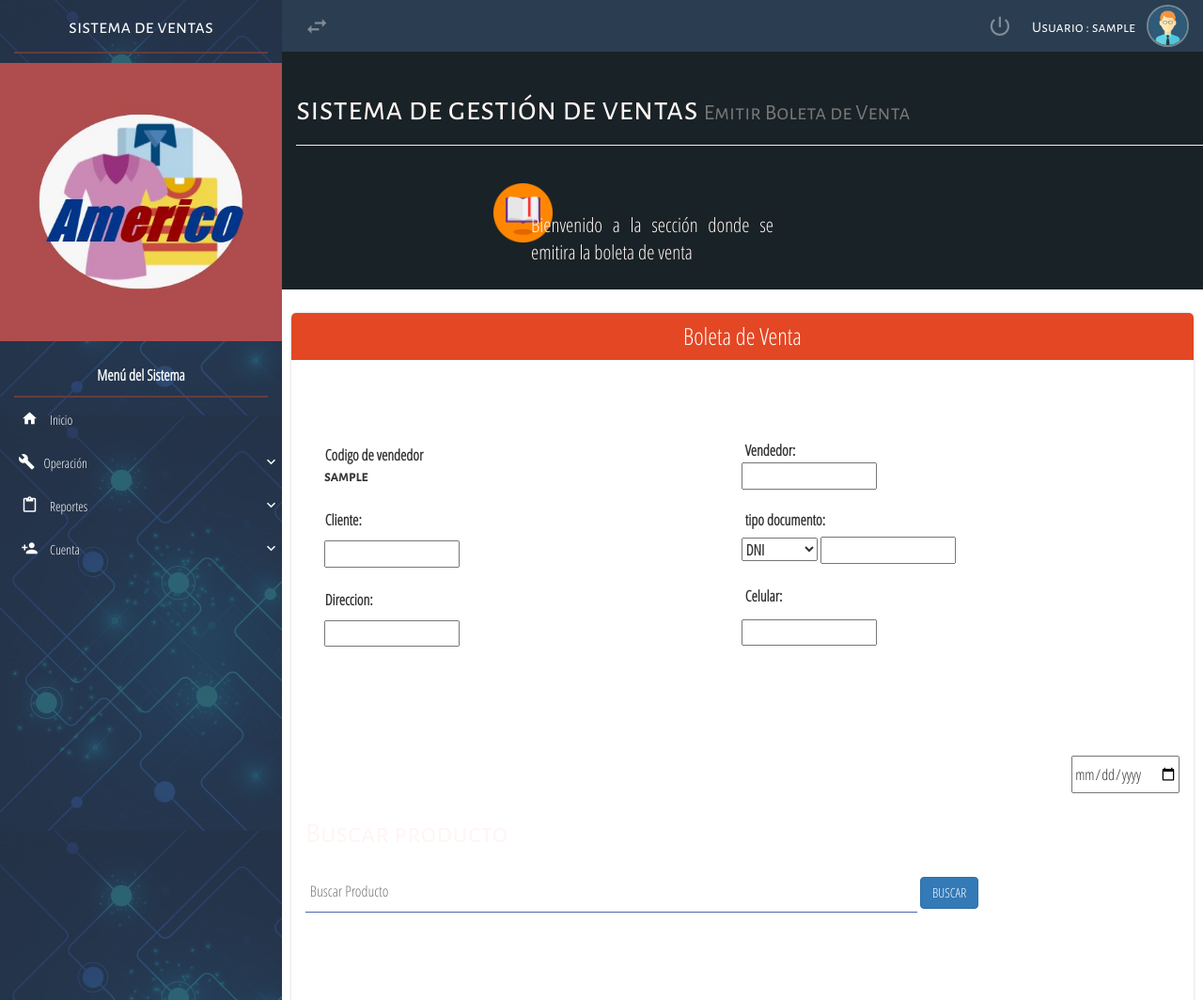
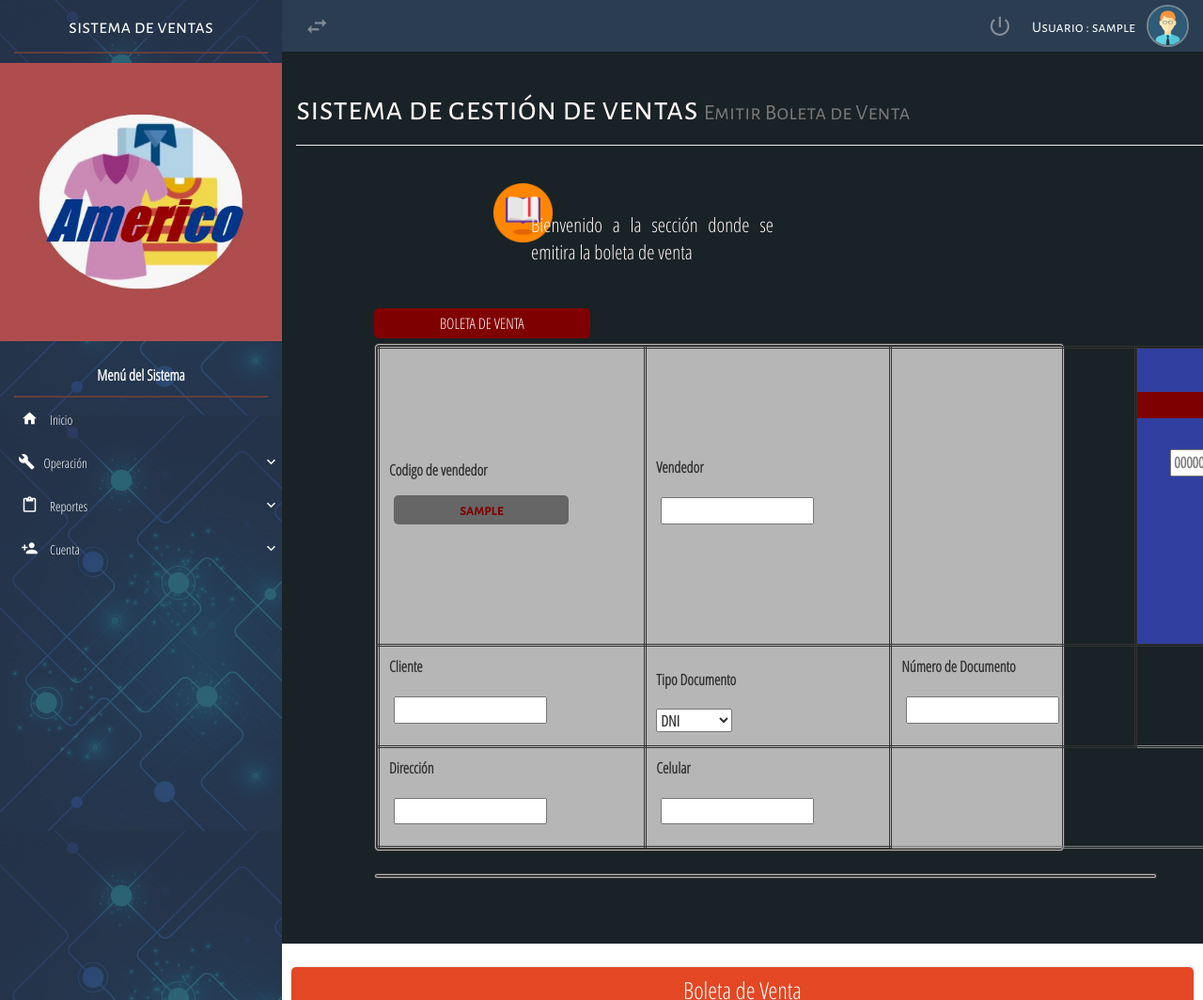
Before and after one commit to MaritzaVega/ProyectoGestion, a PHP site: page /vista/EmitirBoletaVenta.php in a window 1280 px wide. Shown: the whole page at 94% size. Run offline with PHP 8.4, Linux system fonts and the light colour scheme; the visitor is signed in with stand-in values (Sample User, id 1); data comes from the database, SQL or seed files in the repository; data that the repository does not hold is empty; some libraries are stand-ins or nearby versions; some web fonts are replaced.

Commit message:
Cambios en EmitirBoletaVenta.php y style.css - Marlene

```diff
--- a/ProyectoAmerico/css/style.css
+++ b/ProyectoAmerico/css/style.css
@@ -21,6 +21,61 @@ html, body {
     font-family: "Parrafos" !important;
     background-color: #fff;
 }
+
+.Cabecera label{
+    background-color: #7f0000;
+    color: #ffffff;
+    margin-left: 10%;
+    border-radius: 5px;
+    padding: 5px 70px 5px 70px;
+
+}
+
+.Tabla1{
+    margin-left: 10%;
+    background-color: rgb(182, 182, 182);
+    border-radius: 5px;
+    margin-right: 15%;
+    border-style: double;
+}
+.Tabla1 tr{
+    border-style: double;
+
+}
+.Tabla1 th{
+    border-style: double;
+
+}
+
+.Tabla1 input{
+    margin: 0px 80px 0px 15px;
+}
+.Tabla1 select{
+    margin: 0px 0px 0px 10px
+}
+
+
+.Tabla1 p{
+    padding: 10px 0px 10px 10px;
+
+}
+
+.Tabla1 span{
+    background-color: rgb(102, 102, 102);
+    border-radius: 5px;
+    margin: 10px 80px 0px 15px;
+    padding: 5px 70px 5px 70px ;
+    color: #7f0000;
+}
+
+.Tabla2{
+    margin-left: 10%;
+    background-color: rgb(182, 182, 182);
+    border-radius: 5px;
+    margin-right: 5%;
+    border-style: double;
+}
+
 .media-hover{padding: 7px; border-radius: 4px;}
 .media-hover:hover{ background-color: #F5F5F5; }
 .all-tittles{ font-family: "Titulos" !important; }
--- a/ProyectoAmerico/modelo/clempleados.php
+++ b/ProyectoAmerico/modelo/clempleados.php
@@ -49,7 +49,7 @@ class Empleado{
 
 
 
-	public function agregar($nombre,$apellido,$direccion,$calle,$distrito,$pais,$email,$celular,$tipodocumento,$numerodocumento ,$tipocliente,$tiposolicitud,$estadosolicitud,$fecha,$tipoconexion,$empleado,$nis){
+	/* public function agregar($nombre,$apellido,$tiposolicitud,$estadosolicitud,$fecha,$tipoconexion,$empleado,$nis){
 
 		$conectar = new Conexion();
 		$instruccion = "select * from usuario where idusuario = '$nis'";
@@ -77,7 +77,7 @@ class Empleado{
 			               window.location.href= '../vista/RegistraExpediente.php'
 			     </script>";
 		}
-	}
+	}*/
 
 
 }
--- a/ProyectoAmerico/vista/EmitirBoletaVenta.php
+++ b/ProyectoAmerico/vista/EmitirBoletaVenta.php
@@ -25,11 +25,112 @@ include "SuperiorV.php"
             </div>
         </div>
 
+        <div class="Cabecera">
+        <Label>BOLETA DE VENTA  </Label>
+        </div>
+
+        <div class="Tabla1">
+            <table>
+                <tr>
+                    <th>
+                    <p>Codigo de vendedor</p>
+                    <span  type="text"  class="all-tittles" ><?php echo $u;?></span>
+                    <br>
+                    <br>
+                </th>
+
+                <th>
+                <p>Vendedor</p>
+                    <input  type="text"  class="all-tittles" >
+                    <br>
+                    <br>
+                </th>
+
+                <th>
+
+                </th>
+
+                <th>
+                <div style="background-color:#303f9f ; width:100%; color:#FFFFFF; margin: 0px 50px 0px 0px">
+					<br>
+                    <br>
+					</div>
+                    <div style=" color : #FFFFFF; background-color:#7f0000 ; width:100%; text-align: center; " >
+					<label> Boleta de venta </label>
+					<br>
+					</div>
+					<div style="background-color:#303f9f; width:100% ; height:100% ; top:10px; text-align: center">
+					<label style="color: #FFFFFF;">N°</label>
+                    <input  style="width:80% ; margin:5px 300px 10px 35px ;" type="number" placeholder="00000000">
+					<br>
+                    <br>
+                    <br>
+                    <p style="color:#FFFFFF">Fecha de emision:</p>
+                       <input style="margin: 10px 3px 20px 30px " type="date" name="fecha">
+
+                    </div>
+                </th>
+
+                </tr>
+
+                <tr>
+                <th>
+                <p>Cliente</p>
+                    <input  type="text"  class="all-tittles" >
+                    <br>
+                    <br>
+                </th>
+                <th>
+                <p>Tipo Documento</p>
+                    <select name="Tdocumento">
+                        <option>DNI</option>
+                        <option>PASAPORTE</option>
+                    </select>
+                </th>
+                <th>
+                <p> Número de Documento</p>
+                    <input  type="number"  class="all-tittles" >
+                    <br>
+                    <br>
+                </th>
+                </tr>
+                <tr>
+                    <th>
+                        <p>Dirección</p>
+                        <input  type="text"  class="all-tittles" >
+                        <br>
+                        <br>
+                    </th>
+
+                    <th>
+                        <p>Celular</p>
+                        <input  type="number"  class="all-tittles" >
+                        <br>
+                        <br>
+                    </th>
+                </tr>
+            </table>
+        </div>
+        <br>
+
+        <div class="Tabla2">
+        <table>
+                <tr>
+                    <th>
+
+                    </th>
+                </tr>
+        </table>
+        </div>
+
+<br>
+<br>
+<br>
       </div class="container-fluid"  >
             <div class="container-flat-form">
                 <div class="title-flat-form title-flat-red">Boleta de Venta</div>
                 <form class="form-padding" method="post" action="../controlador/registraUsuario.php">
-    <div class="Cabecera"></div>
+
     <table>
         <tr>
 		<th>
```
